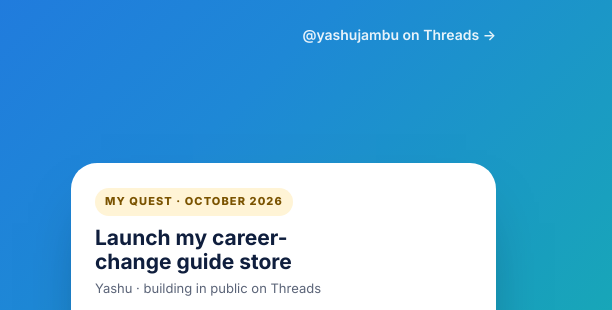
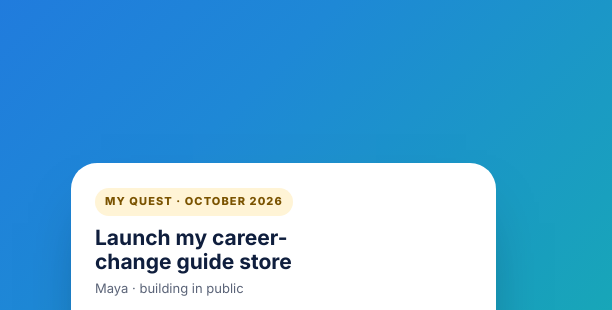
Before and after one commit to jambuyashuh58-hue/next-chapter-guides, a plain HTML site: page crew/index.html in a window 1280 px wide. Shown: the top 310 px of the page, 668-1280 px from the left. Drawn offline with nearby package versions, Linux system fonts and the light colour scheme.

Commit message:
Update site copy (4/8)

```diff
--- a/crew/index.html
+++ b/crew/index.html
@@ -134,7 +134,7 @@ footer a{color:var(--muted)}
   <div class="wrap">
     <div class="top">
       <a class="brand" href="/"><img src="/assets/logo.svg" alt="">Next Chapter</a>
-      <a class="small" href="https://www.threads.com/@yashujambu" target="_blank" rel="noopener">@yashujambu on Threads →</a>
+
     </div>
     <div class="hero-grid">
       <div>
@@ -151,7 +151,7 @@ footer a{color:var(--muted)}
       <aside class="quest" aria-label="This month's quest">
         <span class="tag">My quest · October 2026</span>
         <h3>Launch my career-change guide store</h3>
-        <p class="by">Yashu · building in public on Threads</p>
+        <p class="by">Maya · building in public</p>
         <div class="bar"><i id="myBar"></i></div>
         <div class="pct"><span>Progress</span><span id="myPct"></span></div>
         <ul class="steps-list" id="mySteps"></ul>
@@ -256,7 +256,7 @@ footer a{color:var(--muted)}
   </section>
 </main>
 
-<footer><div class="wrap">Side Quest Crew by <a href="https://www.threads.com/@yashujambu" target="_blank" rel="noopener">@yashujambu</a> · <a href="/">Next Chapter Guides</a></div></footer>
+<footer><div class="wrap">Side Quest Crew by  · <a href="/">Next Chapter Guides</a></div></footer>
 
 <script src="https://cdn.jsdelivr.net/npm/@supabase/supabase-js@2.45.4/dist/umd/supabase.js"></script>
 <script>
```
Also changed, not shown: course/index.html (+1 -1 lines).
